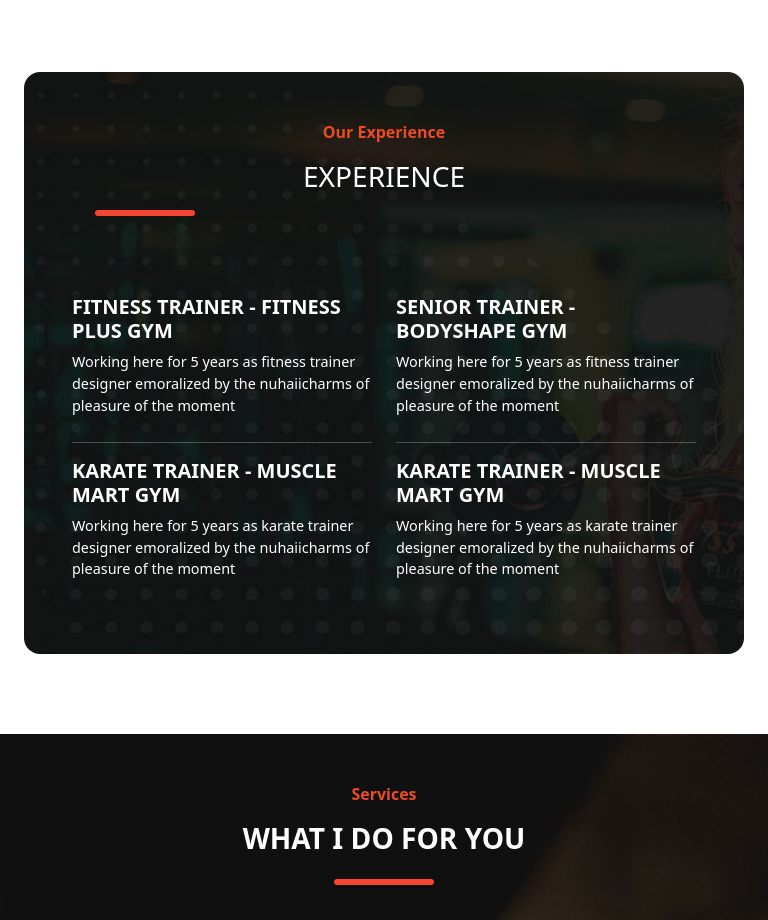
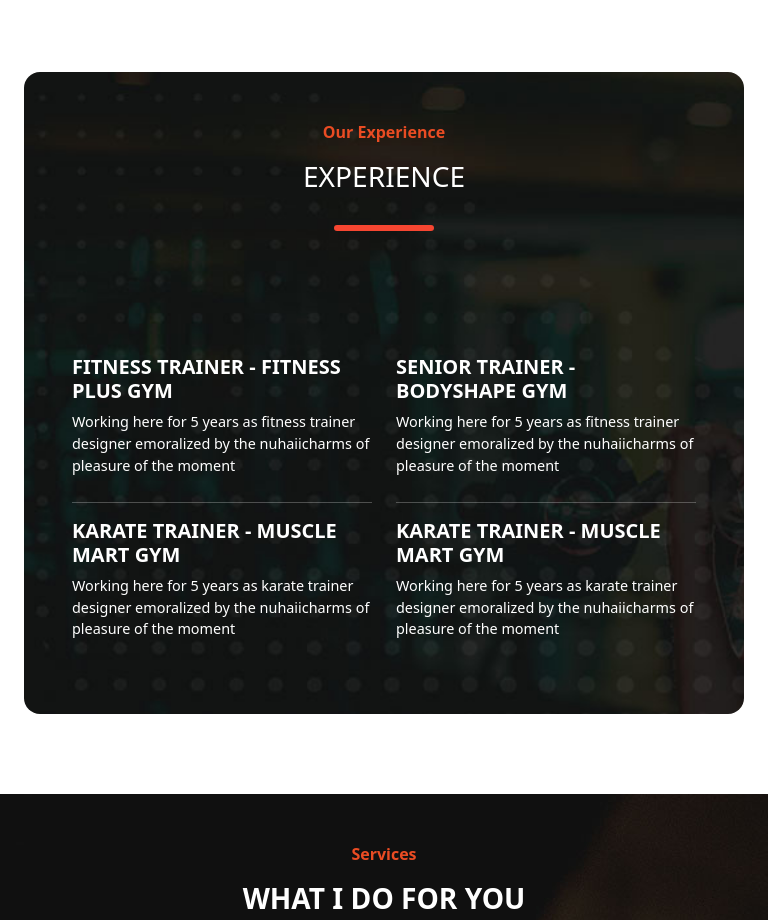
Before and after one commit to amanraj0264/fitness-club, a plain HTML site: page index.html in a window 768 px wide. Shown: the part 1760-2680 px from the top of the page. Drawn offline with nearby package versions, Linux system fonts and the light colour scheme.

Commit message:
Update style.css

```diff
--- a/style.css
+++ b/style.css
@@ -138,7 +138,6 @@ p {
     text-transform: uppercase;
     border: none;
 
-
 }
 
 .btn-div {
@@ -230,10 +229,7 @@ p {
     text-align: justify;
 }
 
-/* .mobile-margin{
-            font-size: 0.7rem;
-            padding-top: 30px;
-        } */
+
 #contact-me {
     height: 45px;
     width: 140px;
@@ -286,33 +282,31 @@ p {
     font-size: 0.9rem;
 }
 
-.expriences-heading {
+.expriences-heading-parent{
+    display: flex;
+    justify-content: center;
+    margin-bottom: 60px;
+}
+
+.expriences-heading-center {
+
+    width: 400px;
     display: flex;
     flex-direction: column;
     justify-content: center;
     align-items: center;
-
-
 }
 
 .expriences-heading-underline {
     display: block;
     align-self: center;
-    position: relative;
-    top: -15px;
-    right: -40px;
     width: 100px;
     height: 6px;
     border-radius: 20px;
     background-color: #f64631;
 }
 
-@media(min-width:425px) and (max-width:768px) {
-    .expriences-heading-underline {
-        position: relative;
-        left: 23px;
-    }
-}
+
 
 /* services */
 
@@ -322,8 +316,7 @@ p {
 }
 
 #services-box {
-    /* width: 371px;
-        height: 181px; */
+
     background-color: white;
     border-radius: 20px;
     padding: 30px;
@@ -331,11 +324,7 @@ p {
 
 }
 
-/* @media(max-width:992px){
-        #services-box{
-           margin: 0 10px 0 px;
-        }
-        } */
+
 .services-heading-parent {
     display: flex;
     justify-content: center;
@@ -421,6 +410,10 @@ p {
 
     }
 }
+
+
+
+
 
 
 /* pricing */
```
